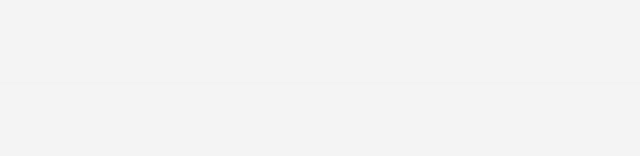
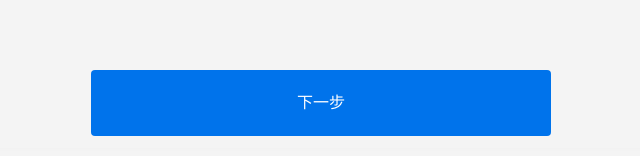
Before and after one commit to wanmaoor/face-recongnition, a Vue app: page / in a window 1280 px wide. Shown: the part 641-797 px from the top of the page, without its empty margins (319-959 px from the left). Built offline with nearby package versions, Linux system fonts and the light colour scheme.

Commit message:
添加开始按钮

```diff
--- a/src/views/Home.vue
+++ b/src/views/Home.vue
@@ -16,6 +16,7 @@
           <span class="prompt-box-text-content">完成录制，等待验证结果</span>
         </div>
       </div>
+      <div class="prompt-next">下一步</div>
     </div>
   </div>
 </template>
@@ -101,6 +102,23 @@ export default {
         }
       }
     }
+
+    .prompt-next {
+      margin: 0 auto;
+      height: 4.083rem;
+      line-height: 4.083rem;
+      text-align: center;
+      background: #0073eb;
+      -webkit-border-radius: 4px;
+      -moz-border-radius: 4px;
+      border-radius: 4px;
+      color: #fff;
+      display: block;
+      width: 28.75rem;
+      font-size: 16px;
+      outline: none;
+      border: none;
+    }
   }
 }
 </style>
```
